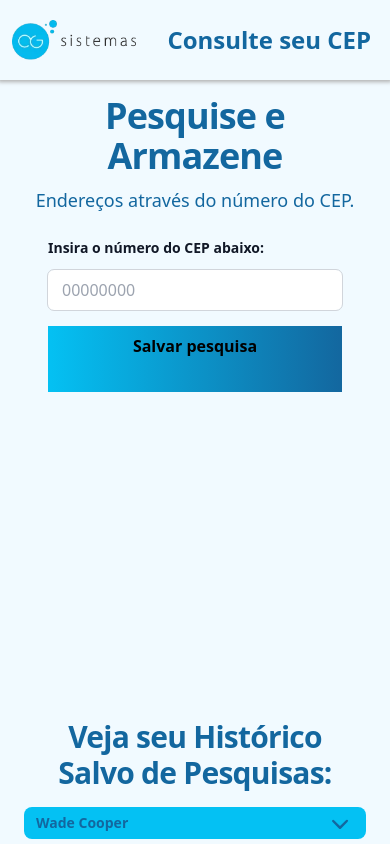
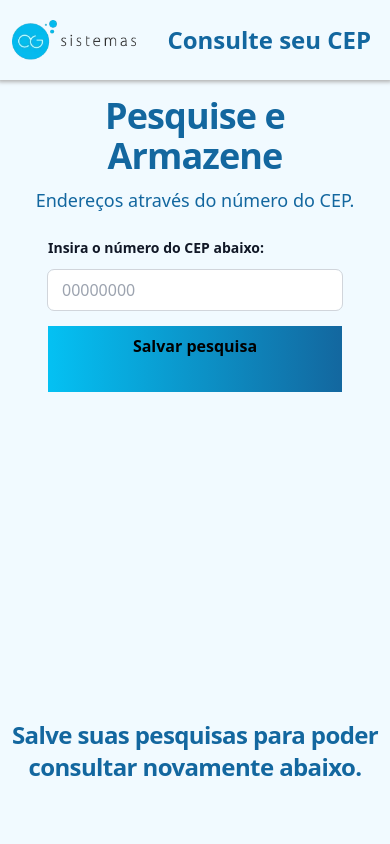
Before and after one commit to RodrigoNeoEx/frontChallenge, a React (Create React App) app: page / in a window 390 px wide. Built offline with nearby package versions, Linux system fonts and the light colour scheme.

Commit message:
feat: done history component

```diff
--- a/src/components/historyTable/HistoryTable.tsx
+++ b/src/components/historyTable/HistoryTable.tsx
@@ -1,73 +1,62 @@
 import { useSelector } from "react-redux";
 import { Listbox, ListboxButton, ListboxOption, ListboxOptions } from '@headlessui/react';
 import { ChevronDownIcon } from '@heroicons/react/20/solid';
-import { useState, useRef, useEffect } from 'react';
-
-const people = [
-  { id: 1, name: 'Tom Cook' },
-  { id: 2, name: 'Wade Cooper' },
-  { id: 3, name: 'Tanya Fox' },
-  { id: 4, name: 'Arlene Mccoy' },
-  { id: 5, name: 'Devon Webb' },
-];
+import { useState, useEffect } from 'react';
+import Table from '../table/Table';
 
 const HistoryTable = () => {
   const cepList = useSelector((state: any) => state.cep.list);
-  const [selected, setSelected] = useState(people[1]);
-  const [firstOpen, setFirstOpen] = useState(true);
-
-  const listboxRef = useRef<HTMLDivElement>(null);
-
-  const scrollToListbox = () => {
-    if (listboxRef.current) {
-      const rect = listboxRef.current.getBoundingClientRect();
-      const scrollY = window.scrollY + rect.top - (window.innerHeight / 4); // Opcional: ajusta 1/4 da tela
-      window.scrollTo({
-        top: scrollY,
-        behavior: 'smooth',
-      });
-    }
-  };
+  const [selected, setSelected] = useState<any>(null);
 
   useEffect(() => {
-    if (firstOpen) {
-      scrollToListbox();
-      setFirstOpen(false);
+    if (cepList.length > 0 && !selected) {
+      setSelected(cepList[0]);
     }
-  }, [firstOpen]);
+  }, [cepList, selected]);
+
+  if (cepList.length === 0) {
+    return (
+      <div className="mx-auto max-w-2xl text-center">
+        <h2 className="text-2xl font-semibold tracking-tight text-primary sm:text-5xl">Salve suas pesquisas para poder consultar novamente abaixo.</h2>
+      </div>
+    );
+  }
 
   return (
-    <div className="px-6 sm:py-32 lg:px-8 relative min-h-[30rem]">
+    <div className="px-6 sm:py-32 lg:px-8 relative">
       <div className="mx-auto max-w-2xl text-center">
         <h2 className="text-balance text-3xl font-semibold tracking-tight text-primary sm:text-5xl">
           Veja seu Histórico Salvo de Pesquisas:
         </h2>
 
-        <div className="relative mt-4" ref={listboxRef}>
+        <div className="relative mt-4">
           <Listbox value={selected} onChange={setSelected}>
-            {({ open }) => (
-              <>
+            <div className="relative">
               <ListboxButton className="w-full rounded-lg bg-secondary py-1.5 pr-8 pl-3 text-left text-sm text-primary font-bold">
-                  {selected.name}
+                {`CEP: ${selected?.cep}`}
                 <ChevronDownIcon className="absolute top-0 right-2.5 text-primary size-8" />
               </ListboxButton>
 
-                {open && (
-                  <ListboxOptions className="mt-1 w-full top-full rounded-lg border bg-white shadow-lg max-h-60 overflow-auto">
-                    {people.map((person) => (
+              <ListboxOptions className="mt-1 w-full top-full rounded-lg border bg-primary shadow-lg max-h-60 overflow-auto absolute">
+                {cepList.map((cep: any) => (
                   <ListboxOption
-                        key={person.name}
-                        value={person}
-                        className="cursor-pointer select-none py-2 pl-3 pr-4 text-sm text-gray-900 hover:bg-gray-100"
+                    key={cep.cep}
+                    value={cep}
+                    className="cursor-pointer select-none py-2 pl-3 pr-4 text-sm text-white hover:bg-gray-100 border"
                   >
-                        {person.name}
+                    {`CEP: ${cep.cep}`}
                   </ListboxOption>
                 ))}
               </ListboxOptions>
+            </div>
+          </Listbox>
+
+          {/* Exibe tabela com dados do CEP selecionado */}
+          {selected && (
+            <div className="mt-4">
+              <Table data={selected} />
+            </div>
           )}
-              </>
-            )}
-          </Listbox>
         </div>
       </div>
     </div>
```
Lines whose indentation alone changed are shown as unchanged.
